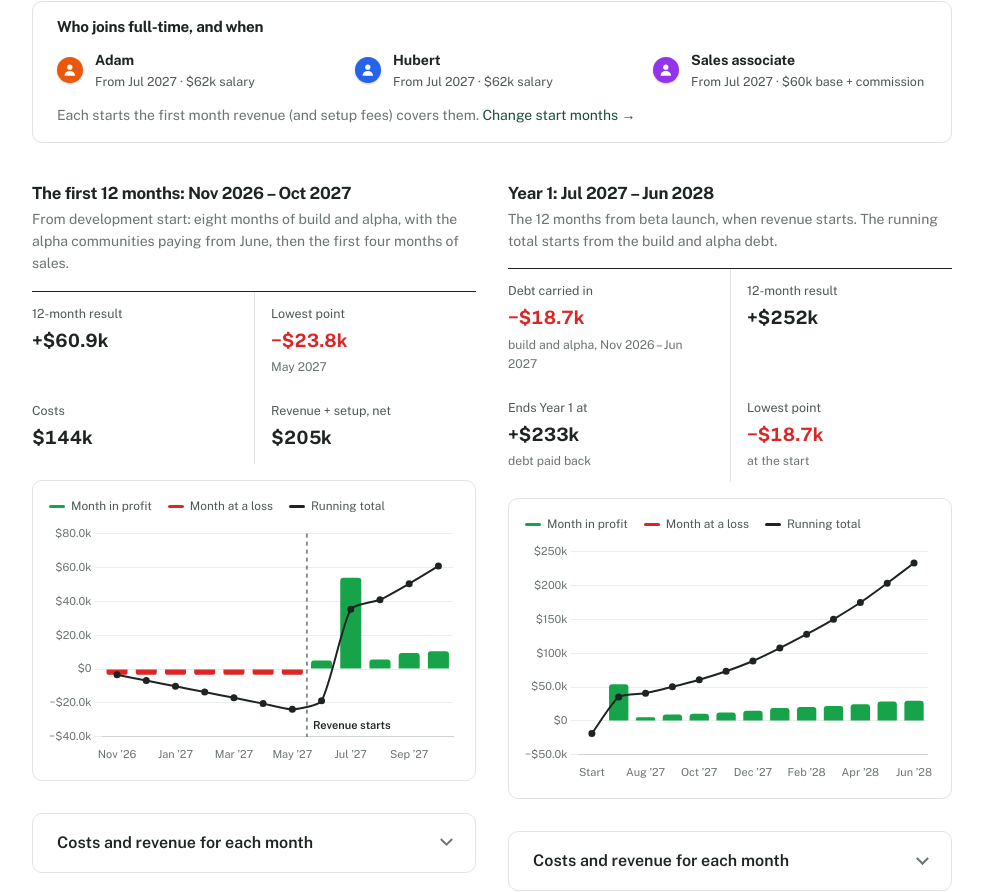
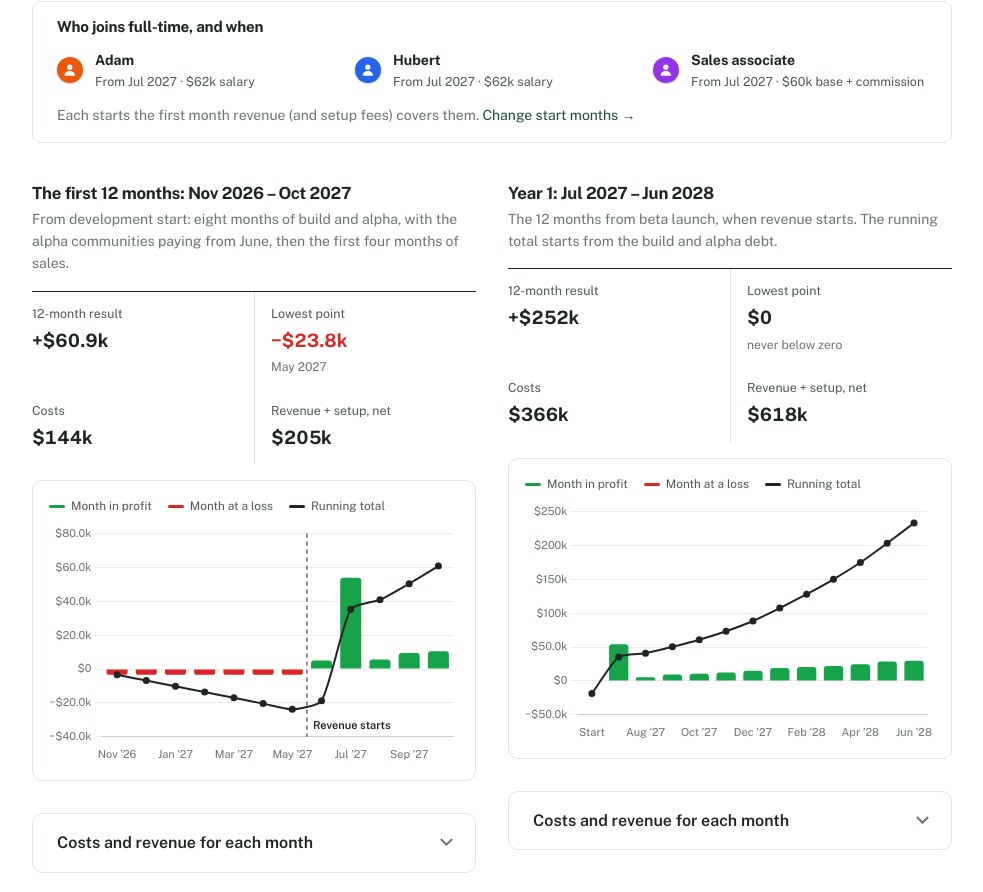
Before and after one commit to Onlywar10/seniorLivingResearch, a Next.js app: page / in a window 1280 px wide. Shown: the part 1186-2078 px from the top of the page, without its empty margins (264-1247 px from the left). Built offline with nearby package versions, Linux system fonts and the light colour scheme.

Commit message:
Show the same figures on both summary month views
The summary's Year 1 view drops the 'debt carried in' figures and uses
the same four as the first 12 months: 12-month result, lowest point,
costs, and revenue plus setup.

```diff
--- a/components/plan/monthly.tsx
+++ b/components/plan/monthly.tsx
@@ -161,7 +161,7 @@ function View({ id, title, intro, rows, opt, mark, compact = false, opening = 0
         <Heading id={`${id}-h`}>{title}</Heading>
         <p className="muted small">{intro}</p>
       </div>
-      {opening ? (
+      {opening && !compact ? (
         <dl className="cash-stats">
           <div><dt>Debt carried in</dt><dd className="neg">{fmt$(opening, { k: true })}</dd><span>build and alpha, Nov 2026 – Jun 2027</span></div>
           <div><dt>12-month result</dt><dd className={t.result < 0 ? "neg" : ""}>{fmt$(t.result, { k: true, plus: true })}</dd></div>
```
